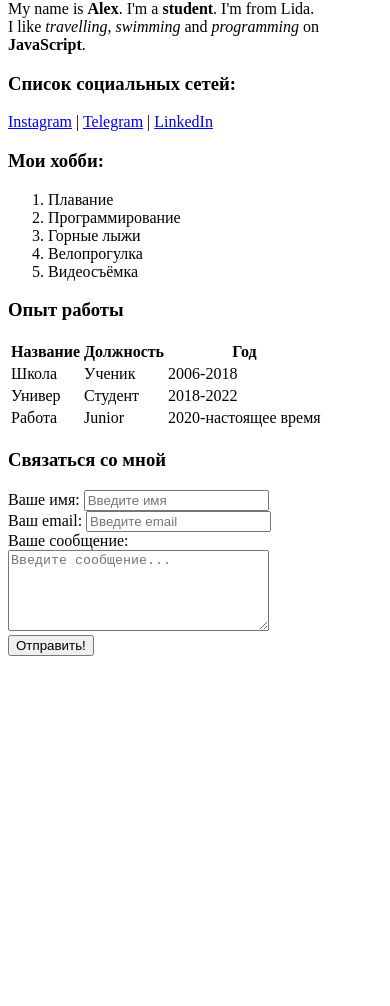
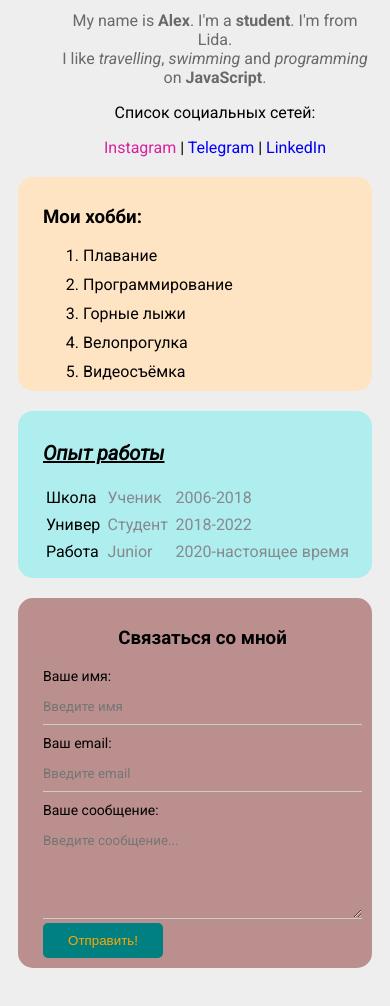
Before and after one commit to AlexeiKhomitsa/resume, a plain HTML site: page index.html in a window 390 px wide. Shown: the part 292-1298 px from the top of the page. Before the commit the page ends 956 px from the top, so only its background shows below. Drawn offline with Linux system fonts and the light colour scheme.

Commit message:
Add styles

```diff
--- /dev/null
+++ b/css/index.css
@@ -0,0 +1,171 @@
+@import url('https://fonts.googleapis.com/css2?family=Roboto:ital,wght@0,400;0,700;1,400&display=swap');
+
+body{
+	font-family: 'Roboto', sans-serif;
+	font-size: 16px;
+	padding: 10px;
+	background-color: #eee;
+}
+
+.container{
+	max-width: 1300px;
+	margin: 0 auto;
+}
+
+.avatar{
+	box-shadow: 4px 4px 14px rgba(0, 0, 0, 0.25);
+	border-radius: 15px;
+}
+
+.experience h3{
+	font-style: italic;
+	font-size: 20px;
+	text-decoration: underline;
+}
+
+.social h3{
+	font-size: 16px;
+	font-weight: 500;
+}
+
+.main{
+	display: flex;
+	margin-bottom: 20px;
+}
+
+.card{
+	padding: 10px;
+	margin-bottom: 20px;
+	border-radius: 15px;
+	padding-left: 25px;
+}
+
+.hobbies{
+	background-color: bisque;
+	padding-bottom: 0;
+}
+
+.hobbies li{
+	padding-bottom: 10px;
+}
+
+.experience{
+	background-color: paleturquoise;
+}
+
+.feedback{
+	background-color: rosybrown;
+}
+
+a{
+	text-decoration: none;
+}
+
+.insta{
+	color: #d6249f;
+}
+
+.insta:hover{
+	color: orange;
+}
+
+.telegram{
+	color: blue;
+}
+
+.telegram:hover{
+	color: lightblue;
+}
+
+.telegram:active{
+	color: green;
+}
+
+.btn{
+	width: 120px;
+	height: 35px;
+	background-color:	teal;
+	border: none;
+	border-radius: 5px;
+color: orange;
+}
+
+.btn:hover{
+	opacity: 0.7;
+	cursor: pointer;
+}
+
+/* .card tbody tr:nth-child(odd){
+	background-color: bisque;
+} */
+
+.card td:nth-child(2),
+.card td:nth-child(3){
+	color: #86898f;
+}
+
+.info{
+	margin-left: 40px;
+}
+
+.main-info{
+	color: dimgray;
+}
+
+.table{
+	width: 100%;
+}
+
+.table td{
+	padding-bottom: 5px;
+}
+
+.form h3{
+	text-align: center;
+}
+
+.form-group label{
+	display: block;
+	font-size: 14px;
+}
+
+.form-group input,
+.form-group textarea{
+	border: none;
+	width: 100%;
+	box-sizing: border-box;
+	background-color: transparent;
+	border-bottom: 1px solid #ccc;
+	padding: 15px 0 10px;
+	outline: none;
+	font-family: inherit;
+}
+
+.form-row {
+margin-bottom: 10px;
+display: flex;
+}
+
+.form-row .form-group{
+	margin-right: 20px;
+	width: 50%;
+}
+
+@media (max-width: 690px){
+	.main{
+		display: block;
+		text-align: center;
+	}
+}
+
+@media (max-width: 650px){
+	.form-row{
+		display: block;
+	}
+
+	.form-row .form-group{
+		width: 100%;
+		margin-bottom: 10px;
+		margin-right: 0;
+	}
+}
--- a/index.html
+++ b/index.html
@@ -8,19 +8,30 @@
 	<meta name="keywords" content="CV, html, css, js">
 	<meta name="description" content="My project, my CV">
 	<title>project CV</title>
+	<link rel="stylesheet" href="css/index.css">
 </head>
 
 <body>
-	<img src="img/myAvatar.jpg" alt="My Avatar" width="200px">
+	<div class="container">
+		<div class="main">
+			<img class="avatar" src="img/myAvatar.jpg" alt="My Avatar" width="200px">
+			<div class="info">
 				<h1>Alexei Khomitsa</h1>
-	<p>My name is <strong>Alex</strong>. I'm a <strong>student</strong>. I'm from Lida. <br> I like <em>travelling</em>,
+				<p class="main-info">My name is <strong>Alex</strong>. I'm a <strong>student</strong>. I'm from Lida. <br> I
+					like
+					<em>travelling</em>,
 					<em>swimming</em> and <em>programming</em> on
 					<strong>JavaScript</strong>.
 				</p>
+				<div class="social">
 					<h3>Список социальных сетей:</h3>
-	<p> <a href="https://www.instagram.com/k11_a07/" target="_blank">Instagram</a> | <a href="https://telegram.org"
-			target="_blanc">Telegram</a> | <a href="https://www.linkedin.com/in/alexei-khomitsa-83777621b/"
-			target="_blanc">LinkedIn</a></p>
+					<p> <a class="insta" href="https://www.instagram.com/k11_a07/" target="_blank">Instagram</a> | <a
+							class="telegram" href="https://telegram.org" target="_blanc">Telegram</a> | <a class="linkedin"
+							href="https://www.linkedin.com/in/alexei-khomitsa-83777621b/" target="_blanc">LinkedIn</a></p>
+				</div>
+			</div>
+		</div>
+		<div class="card hobbies">
 			<h3>Мои хобби:</h3>
 			<ol>
 				<li>Плавание</li>
@@ -29,15 +40,17 @@
 				<li>Велопрогулка</li>
 				<li>Видеосъёмка</li>
 			</ol>
+		</div>
+		<div class="card experience">
 			<h3>Опыт работы</h3>
-	<table>
-		<thead>
+			<table class="table">
+				<!-- <thead>
 					<tr>
 						<th>Название</th>
 						<th>Должность</th>
 						<th>Год</th>
 					</tr>
-		</thead>
+				</thead> -->
 				<tbody>
 					<tr>
 						<td>Школа</td>
@@ -56,24 +69,28 @@
 					</tr>
 				</tbody>
 			</table>
+		</div>
+		<div class="card feedback">
+			<form class="form">
 				<h3>Связаться со мной</h3>
-	<form>
-		<div>
+				<div class="form-row">
+					<div class="form-group">
 						<label for="name">Ваше имя:</label>
 						<input type="text" id="name" placeholder="Введите имя">
 					</div>
-		<div>
+					<div class="form-group">
 						<label for="email">Ваш email:</label>
 						<input type="email" id="email" placeholder="Введите email">
 					</div>
-		<div>
+				</div>
+				<div class="form-group">
 					<label for="message">Ваше сообщение:</label>
-			<br>
 					<textarea id="" cols="30" rows="5" placeholder="Введите сообщение..."></textarea>
 				</div>
-		<button type="submit">Отправить!</button>
+				<button class="btn" type="submit">Отправить!</button>
 			</form>
-
+		</div>
+	</div>
 </body>
 
 </html>
```
Lines whose indentation alone changed are shown as unchanged.
